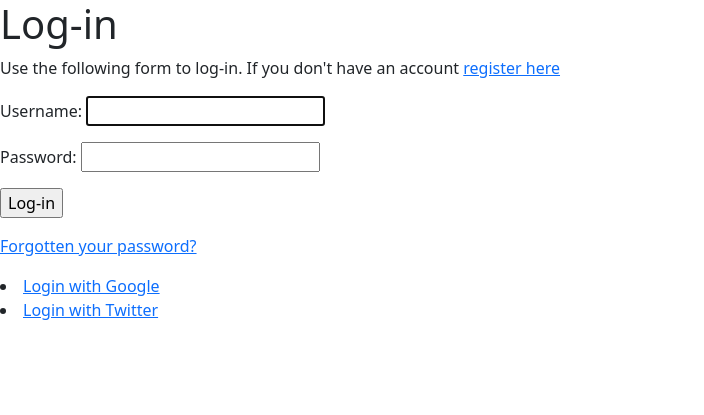
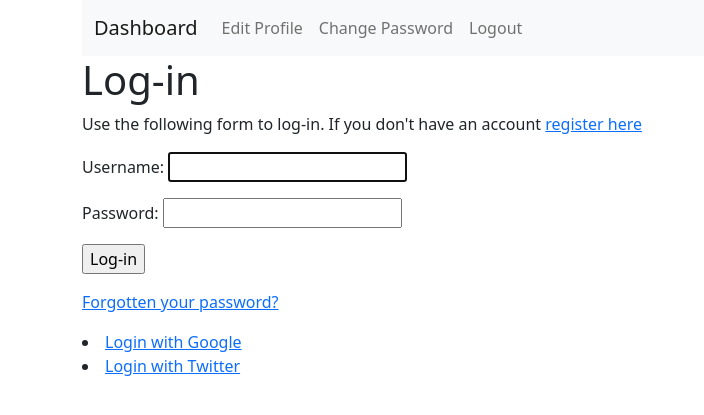
Before and after one commit to antonnifo/Django-watermark, a Django app: page /account/login/?next=/account/edit/ in a window 1280 px wide. Shown: the top 415 px of the page, without its empty margins (0-704 px from the left). Run offline with Django 4.2, Linux system fonts and the light colour scheme; parts of the project's set-up code (start-up, migrations or seed data) failed here and were passed over.

Commit message:
add navbar and container

```diff
--- a/human/templates/base.html
+++ b/human/templates/base.html
@@ -16,8 +16,30 @@
                 {% endfor %}
             </ul>
         {% endif %}
-    {% block content %}
-    {% endblock %}
+    <div class="container">
+
+
+        <nav class="navbar navbar-expand-lg navbar-light bg-light">
+        <div class="container-fluid">
+            <a class="navbar-brand" href="{% url "dashboard" %}">Dashboard</a>
+            <button class="navbar-toggler" type="button" data-bs-toggle="collapse" data-bs-target="#navbarSupportedContent" aria-controls="navbarSupportedContent" aria-expanded="false" aria-label="Toggle navigation">
+            <span class="navbar-toggler-icon"></span>
+            </button>
+            <div class="collapse navbar-collapse" id="navbarSupportedContent">
+            <ul class="navbar-nav me-auto mb-2 mb-lg-0">
+                <li class="nav-item"><a class="nav-link" href="{% url "edit" %}">Edit Profile</a></li>
+                <li class="nav-item"><a class="nav-link" href="{% url "password_change" %}">Change Password</a></li>
+                <li class="nav-item"><a class="nav-link" href="{% url "logout" %}">Logout</a></li>
+
+
+            </ul>
+
+            </div>
+        </div>
+        </nav>
+        {% block content %}
+        {% endblock %}
+    </div>
     <script src="https://cdn.jsdelivr.net/npm/bootstrap@5.0.2/dist/js/bootstrap.bundle.min.js" integrity="sha384-MrcW6ZMFYlzcLA8Nl+NtUVF0sA7MsXsP1UyJoMp4YLEuNSfAP+JcXn/tWtIaxVXM" crossorigin="anonymous"></script>
 </body>
 </html>
```
